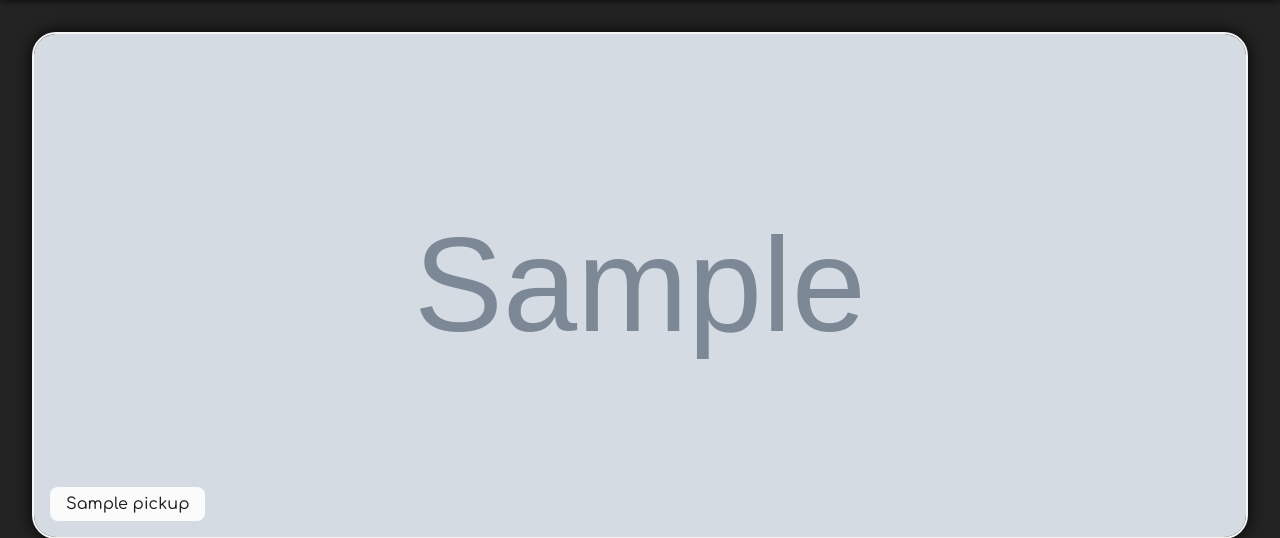
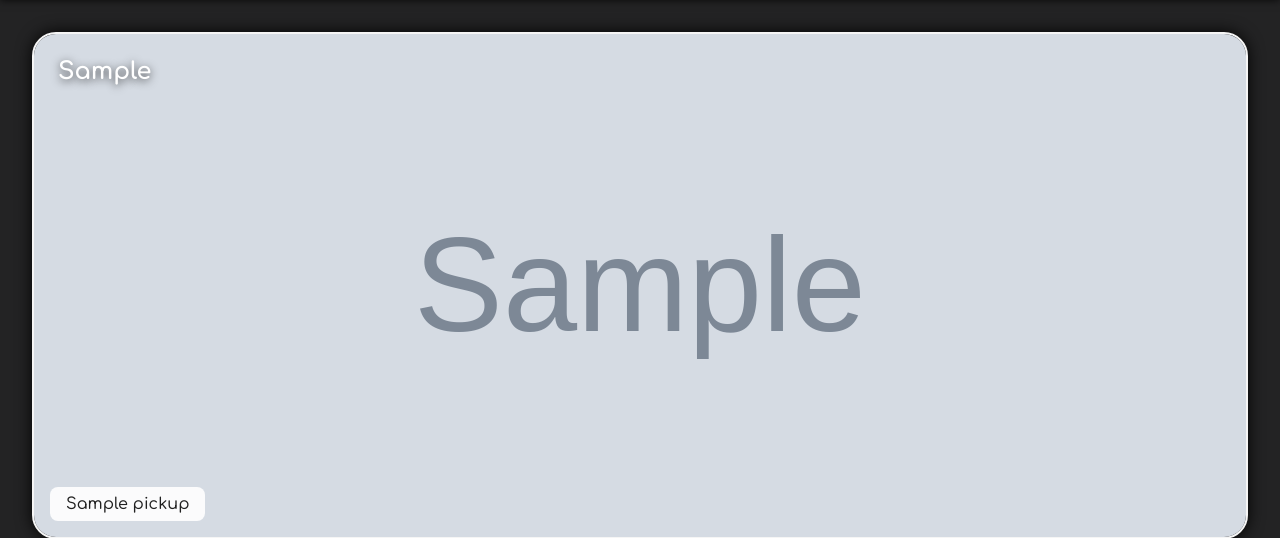
Before and after one commit to rbs-kyoto/rbs-kyoto, a Django app: page / in a window 1280 px wide. Shown: the part 96-634 px from the top of the page. Run offline with Django 5.2, Linux system fonts and the light colour scheme; tables that the repository leaves empty hold one stand-in row (values such as "Sample post"); grey boxes marked "Sample" are stand-in pictures; some libraries are stand-ins or nearby versions; some web fonts are replaced.

Commit message:
Add a Pickup caption overlay on the top image
Adds an optional caption field to Pickup, shown as a bold headline in
the top-left of the pickup image — separate from the existing
bottom-left title badge, which is unchanged.

```diff
--- a/main/admin.py
+++ b/main/admin.py
@@ -3,7 +3,7 @@ from .models import Pickup, News
 
 @admin.register(Pickup)
 class PickupAdmin(admin.ModelAdmin):
-    list_display = ("title", "order", "is_active")
+    list_display = ("title", "caption", "order", "is_active")
     list_editable = ("order", "is_active")
     ordering = ("order",)
 
--- a/main/models.py
+++ b/main/models.py
@@ -4,6 +4,7 @@ from django.utils.html import strip_tags
 
 class Pickup(models.Model):
     title = models.CharField("タイトル", max_length=100)
+    caption = models.CharField("キャッチコピー", max_length=100, blank=True)
     image = models.FileField("画像", upload_to="pickup/")
     url = models.URLField("リンク先", blank=True)
     order = models.PositiveIntegerField("表示順", default=0)
--- a/static/main/css/base.css
+++ b/static/main/css/base.css
@@ -528,6 +528,20 @@ img.thumbnail {
     color: var(--Gray-900);
 }
 
+.top-pickup__caption {
+    position: absolute;
+    top: 1.5rem;
+    left: 1.5rem;
+    max-width: calc(100% - 3rem);
+}
+
+.top-pickup__caption span {
+    font-size: 1.5rem;
+    font-weight: 700;
+    color: var(--Natural-white);
+    text-shadow: 0 .1rem .5rem var(--Black-t700);
+}
+
 section.top-news-section {
 
 }
--- a/static/main/js/index.js
+++ b/static/main/js/index.js
@@ -3,6 +3,7 @@ document.addEventListener("DOMContentLoaded", () => {
     if (!pickup) return;
     const slides = pickup.querySelectorAll(".top-pickup__image");
     const bannerText = pickup.querySelector(".top-pickup__bnr .low");
+    const captionText = pickup.querySelector(".top-pickup__caption span");
     if (slides.length === 0 || !bannerText) return;
     let currentIndex = 0;
     function showSlide(index) {
@@ -10,6 +11,9 @@ document.addEventListener("DOMContentLoaded", () => {
             slide.classList.toggle("is-active", i === index);
         });
         bannerText.textContent = slides[index].dataset.text || "";
+        if (captionText) {
+            captionText.textContent = slides[index].dataset.caption || "";
+        }
     }
     function nextSlide() {
         currentIndex++;
--- a/templates/main/index.html
+++ b/templates/main/index.html
@@ -8,10 +8,13 @@
     <div class="top-pickup__slide">
         <div class="top-pickup__images">
             {% for pickup in pickups %}
-            <a class="top-pickup__image" href="{{ pickup.url }}" data-text="{{ pickup.title }}">
+            <a class="top-pickup__image" href="{{ pickup.url }}" data-text="{{ pickup.title }}" data-caption="{{ pickup.caption }}">
                 <img class="thumbnail" src="{{ pickup.image.url }}" alt="{{ pickup.title }}">
             </a>
             {% endfor %}
+        </div>
+        <div class="top-pickup__caption">
+            <span></span>
         </div>
         <div class="top-pickup__bnr">
             <span class="low"></span>
```
Also changed, not shown: main/migrations/0008_pickup_caption.py (added).
